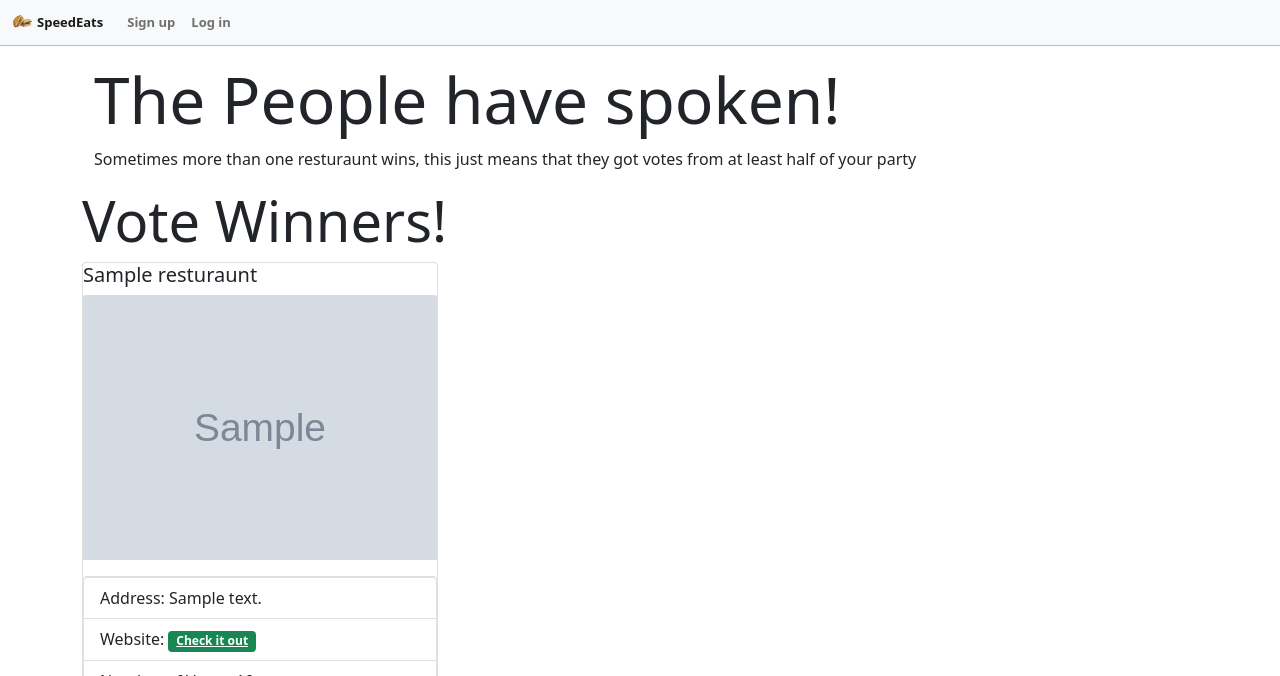
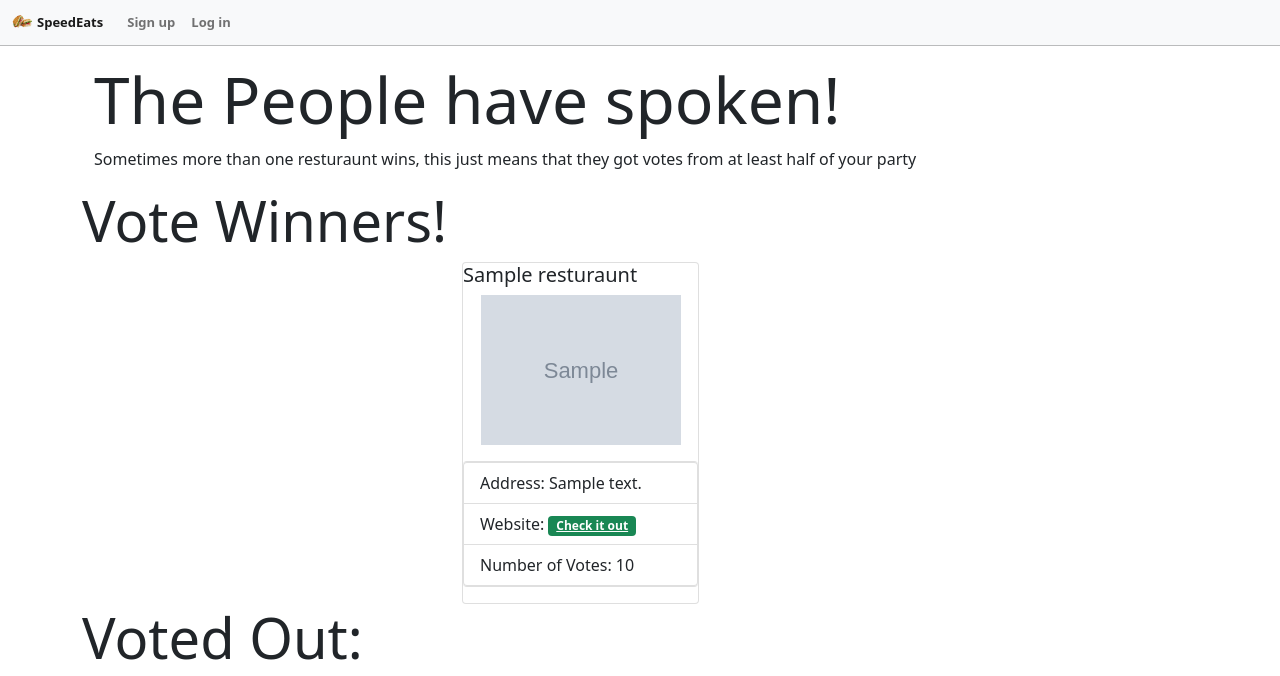
Before and after one commit to readytowin2298/speed-eats, a Flask app: template templates/done_voting.html in a window 1280 px wide. Shown: the top 676 px of the page. Run offline with Flask 2, Linux system fonts and the light colour scheme; tables that the repository leaves empty hold one stand-in row (values such as "Sample post"); the template is opened without the code that fills it: values that come from a table or form of the project are taken from there, most other values are stand-ins (such as "Sample title", 1, 10 or a date in 2020); grey boxes marked "Sample" are stand-in pictures; some libraries are stand-ins or nearby versions.

Commit message:
improved resturaunt display

```diff
--- a/templates/done_voting.html
+++ b/templates/done_voting.html
@@ -13,7 +13,7 @@
                 of your party
             </p>
         </div>
-        <div class="row">
+        <div class="row justify-content-center">
             <h4 class="display-4">Vote Winners!</h4>
             {% for resturaunt in leaders %}
                 <div class="col col-4">
@@ -21,10 +21,10 @@
                 </div>
             {% endfor %}
         </div>
-        <div class="row">
+        <div class="row justify-content-center">
             <h4 class="display-4">Voted Out:</h4>
             {% for resturaunt in resturaunts %}
-                <div class="col col-2">
+                <div class="col col-4">
                     <img src="/static/images/x-mark-48.png">
                     {% include 'resturaunt-base.html' %}
                 </img>
--- a/templates/resturaunt-base.html
+++ b/templates/resturaunt-base.html
@@ -1,6 +1,9 @@
+<div class="col col-8">
     <div class="card">
         <h5 class="card-title">{{resturaunt.name}}</h5>
-    <img src="{{resturaunt.image_url}}" class="card-img-top">
+        <div class="text-center">
+            <img src="{{resturaunt.image_url}}" style="max-height: 200px; max-width: 200px;">
+        </div>
         <p class="card-text">
             <ul class="list-group">
                 <li class="list-group-item">Address: {{ resturaunt.get_full_address() }}</li>
@@ -11,3 +14,4 @@
             </ul>
         </p>
     </div>
+</div>
```
Also changed, not shown: templates/parties/vote.html (+8 -4 lines). Lines whose indentation alone changed are shown as unchanged.
